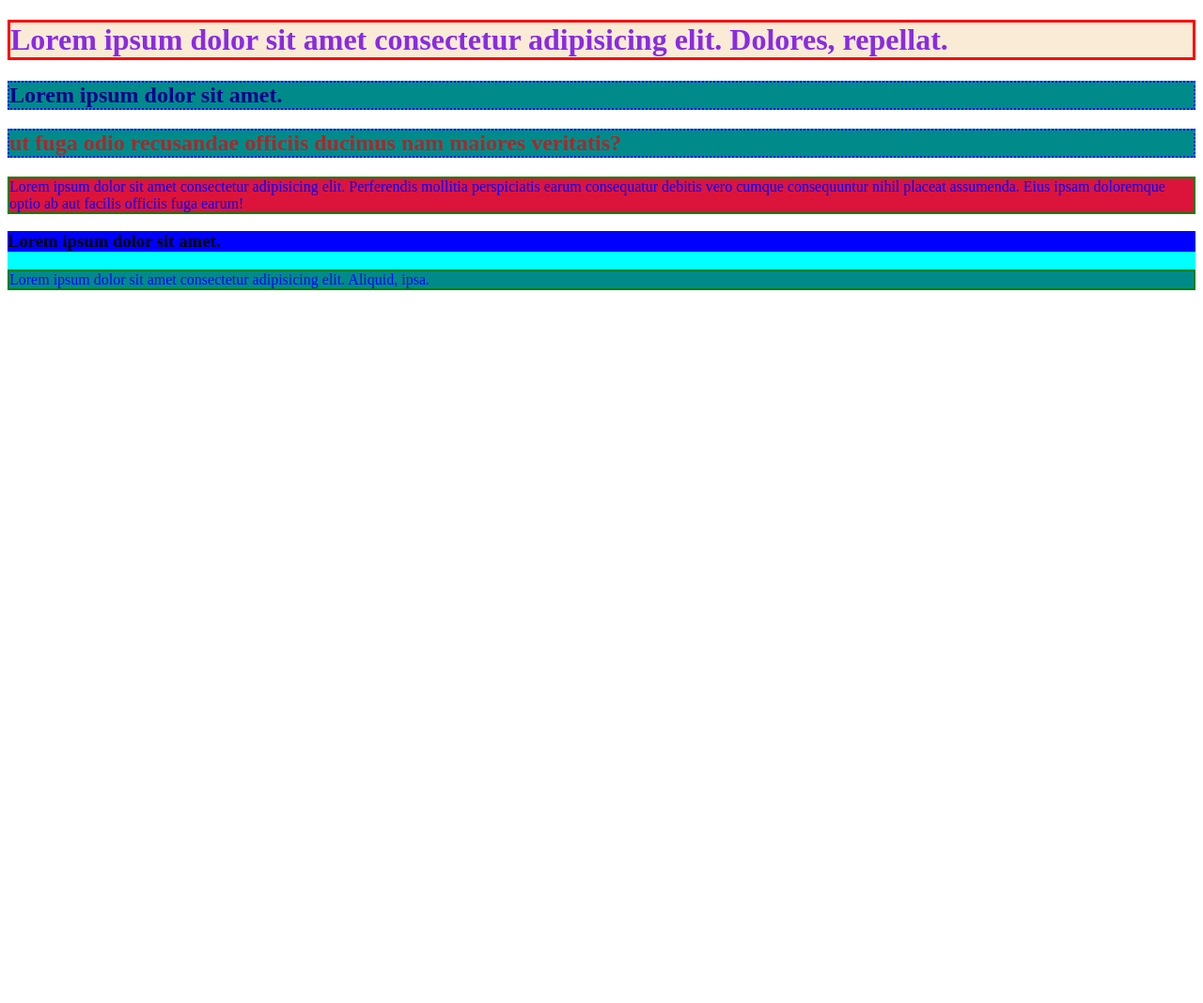
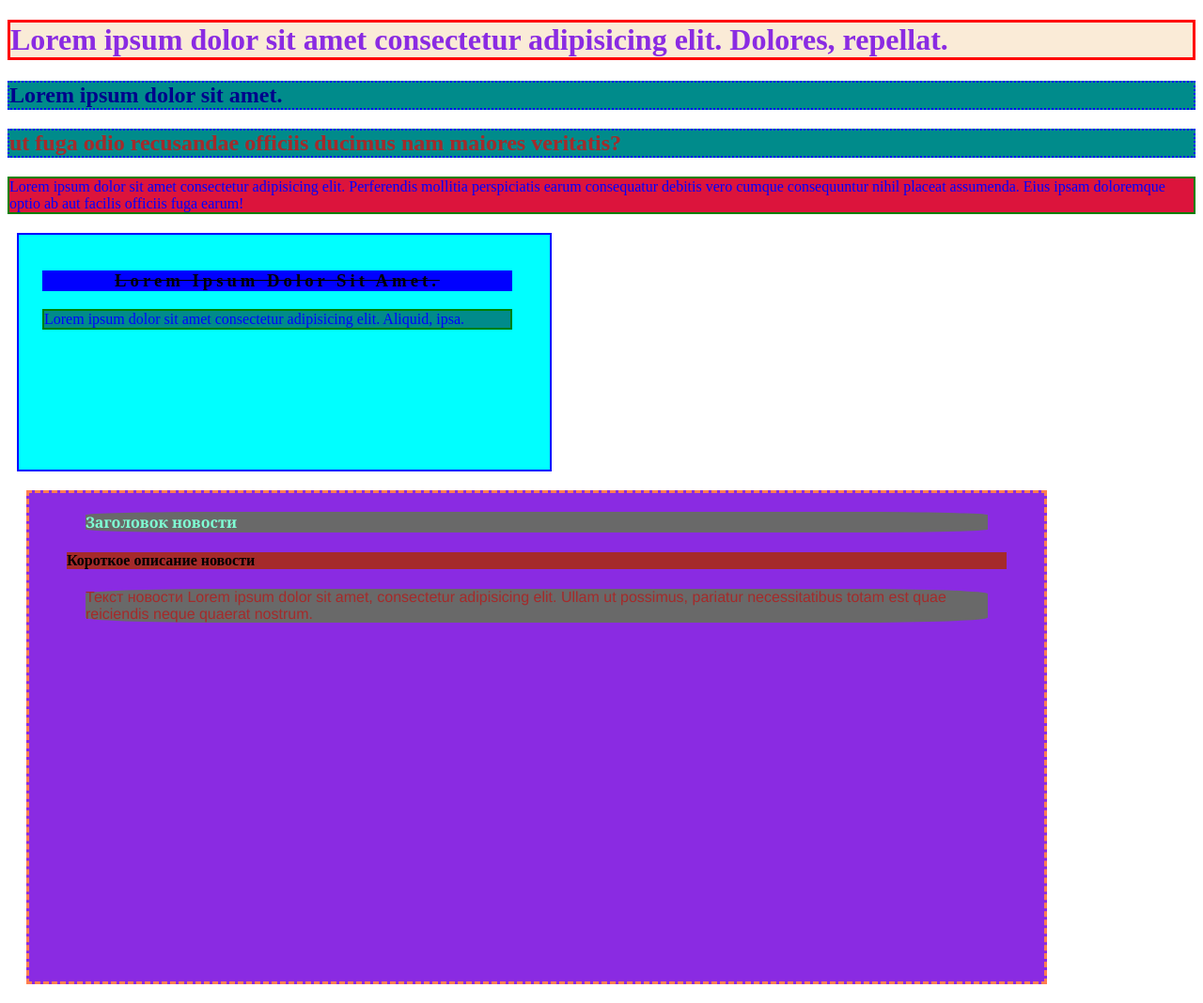
Before and after one commit to denis-basov/035, a PHP site: page / in a window 1280 px wide. Shown: the whole page at 94% size. Before the commit the page ends 309 px from the top, so only its background shows below. Run offline with PHP 8.4, Linux system fonts and the light colour scheme.

Commit message:
margin, padding, width, height

```diff
--- a/css/index.html
+++ b/css/index.html
@@ -22,5 +22,13 @@
       <h3>Lorem ipsum dolor sit amet.</h3>
       <p>Lorem ipsum dolor sit amet consectetur adipisicing elit. Aliquid, ipsa.</p>
     </div>
+
+    <div class="news">
+      <h3 class="text" id="news">Заголовок новости</h3>
+      <h4 class="crat" id="Opisanie">Короткое описание новости</h4>
+      <p class="text" id="text_news">
+        Текст новости Lorem ipsum dolor sit amet, consectetur adipisicing elit. Ullam ut possimus, pariatur necessitatibus totam est quae reiciendis neque quaerat nostrum.
+      </p>
+    </div>
   </body>
 </html>
--- a/css/style.css
+++ b/css/style.css
@@ -1,3 +1,7 @@
+/* * {
+    margin: 0;
+} */
+
 /* стили для заголовка 1 уровня */
 h1 {
     color: blueviolet;
@@ -26,14 +30,57 @@ p {
     color: #ff0000;
 } */
 
+
+/* .user */
 .user {
     background-color: aqua;
+    margin: 20px 10px 15px;
+    border: 2px solid blue;
+    padding: 20px 40px 30px 25px;
+    max-width: 500px;
+    height: 200px;
 }
 
 .user h3 {
     background-color: blue;
+    text-align: center;
+    text-decoration: line-through;
+    text-transform: capitalize;
+    letter-spacing: 4px;
 }
 
 .user p {
     background-color: darkcyan;
 }
+
+/* .news */
+.news {
+    color: aquamarine;
+    background-color: blueviolet;
+    margin: 20px;
+    border: 3px dashed coral;
+    padding: 20px 40px 0;
+    /* padding: 20px 40px; */
+    width: 1000px;
+    height: 500px;
+}
+
+.text {
+    background-color: dimgrey;
+    border: 4px;
+    border-radius: 15%;
+    font-family: Cambria, Cochin, Georgia, Times, 'Times New Roman', serif;
+    font-size: medium;
+    /* margin: 0 20px; */
+    margin: 0 20px 0 20px;
+}
+
+#text_news {
+    color: brown;
+    font-family: 'Franklin Gothic Medium', 'Arial Narrow', Arial, sans-serif;
+}
+
+.crat {
+    background-color: brown;
+    color: black;
+}
```
